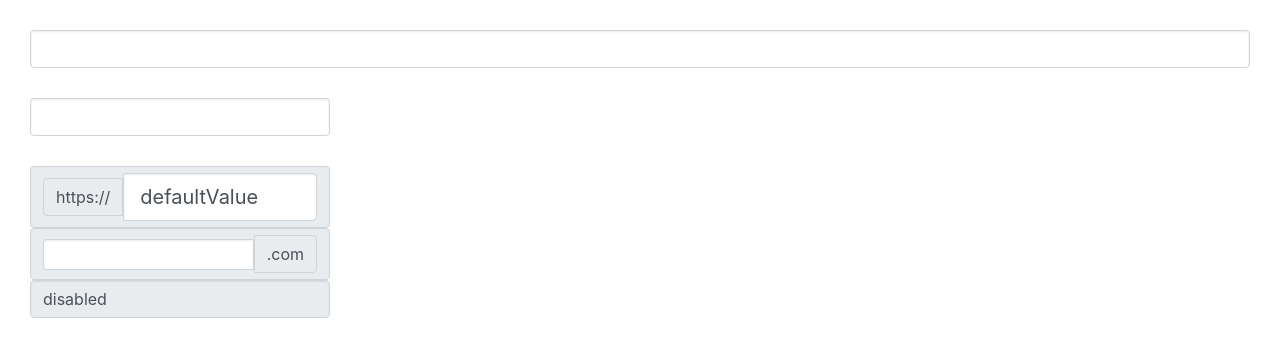
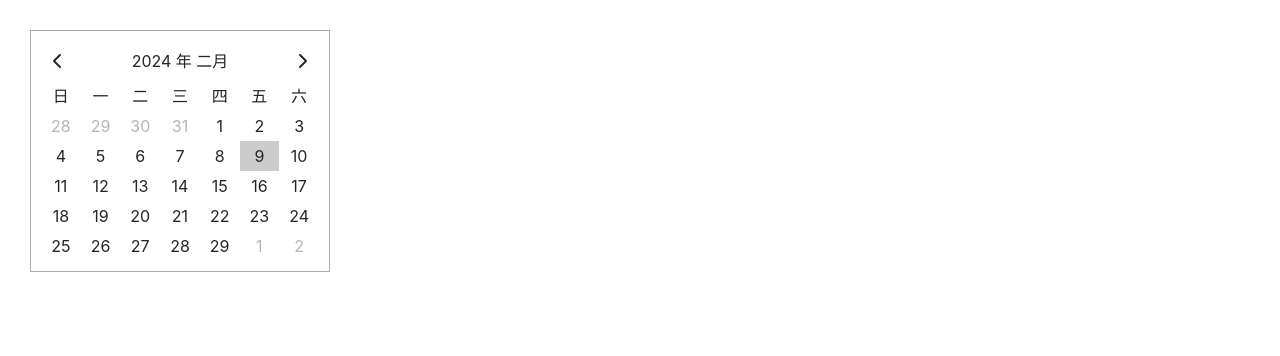
Before and after one commit to gma201011/gntd, a React (Create React App) app: page / in a window 1280 px wide. Shown: the top 356 px of the page. Built offline with nearby package versions, Linux system fonts and the light colour scheme.

Commit message:
feat: add date-picker component

```diff
--- a/src/app.tsx
+++ b/src/app.tsx
@@ -1,5 +1,6 @@
 import React, { useState } from "react";
 import Alert, { AlertType } from "./components/Alert/alert";
+import DatePicker from "./components/DatePicker/datePicker";
 import Input from "./components/Input/input";
 
 const App = (props: any) => {
@@ -9,11 +10,7 @@ const App = (props: any) => {
   }
   return (
     <div style={{ margin: "30px" }}>
-      <Input value={value} onChange={(e) => {setValue(e.target.value)}}></Input>
-      <Input style={{ width: "300px" }} />
-      <Input size='lg' style={{ width: "300px" }} defaultValue={"defaultValue"} prepend={"https://"} />
-      <Input size='sm' style={{ width: "300px" }} append={".com"} />
-      <Input disabled style={{ width: "300px" }} defaultValue={"disabled"} />
+      <DatePicker />
     </div>
   );
 };
--- /dev/null
+++ b/src/components/DatePicker/_style.scss
@@ -0,0 +1,36 @@
+.date-picker {
+  border: 1px solid #aaa;
+  padding: 10px;
+  width: 300px;
+}
+
+.header {
+  display: flex;
+  justify-content: space-between;
+  align-items: center;
+  height: 40px;
+  > svg {
+    padding: 0 12px;
+    cursor: pointer;
+  }
+}
+
+.days {
+  display: flex;
+  flex-wrap: wrap;
+}
+
+.empty, .day {
+  width: calc(100% / 7);
+  text-align: center;
+  line-height: 30px;
+}
+
+.disabled-date {
+  color: $gray-500;
+}
+
+.day:hover, .selected {
+  background-color: #ccc;
+  cursor: pointer;
+}
--- /dev/null
+++ b/src/components/DatePicker/datePicker.tsx
@@ -0,0 +1,100 @@
+import React, { useState } from "react";
+import Icon from "../Icon/icon";
+
+export enum ButtonSize {
+  Large = "lg",
+  Small = "sm",
+}
+
+export enum ButtonType {
+  Primary = "primary",
+  Default = "default",
+  Danger = "danger",
+  Link = "link",
+}
+
+interface DatePickerProps {
+  value?: Date,
+  onChange?: (date: Date) => void,
+}
+
+const DatePicker: React.FC<DatePickerProps> = (props) => {
+  const { value = new Date(), onChange } = props;
+  const [date, setDate] = useState(value);
+
+  const monthNames = [
+    "一月",
+    "二月",
+    "三月",
+    "四月",
+    "五月",
+    "六月",
+    "七月",
+    "八月",
+    "九月",
+    "十月",
+    "十一月",
+    "十二月"
+  ];
+
+
+  const handlePreviousMonth = () => {
+    setDate(new Date(date.getFullYear(), date.getMonth() - 1, 1));
+  }
+
+  const handleNextMonth = () => {
+    setDate(new Date(date.getFullYear(), date.getMonth() + 1, 1));
+  }
+
+  const renderDate = () => {
+    const currentMonthDate = new Date(date.getFullYear(), date.getMonth() + 1, 0).getDate();
+    const firstWeekDay = new Date(date.getFullYear(), date.getMonth(), 1).getDay();
+
+    const monthDate = [];
+
+    for (let i = 0; i < currentMonthDate; i++) {
+      const clickHandler = onChange?.bind(null, new Date(date.getFullYear(), date.getMonth(), i + 1));
+      if (i === date.getDate()) {
+        monthDate.push(<div key={`date-${i + 1}`} className="day selected" onClick={clickHandler}>{i + 1}</div>);
+      } else {
+        monthDate.push(<div key={`date-${i + 1}`} className="day" onClick={clickHandler}>{i + 1}</div>);
+      }
+    }
+
+    for (let i = 0; i < firstWeekDay; i++) {
+      monthDate.unshift(<div className="empty disabled-date" key={`empty-front-${i}`}>{new Date(date.getFullYear(), date.getMonth(), 0 - i).getDate()}</div>)
+    }
+
+    const lastRowDateLength = monthDate.length % 7;
+
+    for (let i = 0; i < (7 - lastRowDateLength); i++) {
+      monthDate.push(<div className="empty disabled-date" key={`empty-back-${i}`}>{new Date(date.getFullYear(), date.getMonth() + 1, 1 + i).getDate()}</div>)
+    }
+
+    return monthDate;
+  }
+
+
+  return (
+    <div className="date-picker">
+      <div className="header">
+        <Icon icon="chevron-left" onClick={handlePreviousMonth} />
+        <div>{`${date.getFullYear()} 年 ${monthNames[date.getMonth()]}`}</div>
+        <Icon icon="chevron-right" onClick={handleNextMonth} />
+      </div>
+      <div className="days">
+        <div className="day">日</div>
+        <div className="day">一</div>
+        <div className="day">二</div>
+        <div className="day">三</div>
+        <div className="day">四</div>
+        <div className="day">五</div>
+        <div className="day">六</div>
+        {renderDate()}
+
+      </div>
+    </div>
+  );
+};
+
+export default DatePicker;
--- a/src/styles/index.scss
+++ b/src/styles/index.scss
@@ -8,3 +8,4 @@
 @import "../components/Tab/style";
 @import "../components/Icon/style";
 @import "../components/Input/style";
+@import "../components/DatePicker/style";
```
